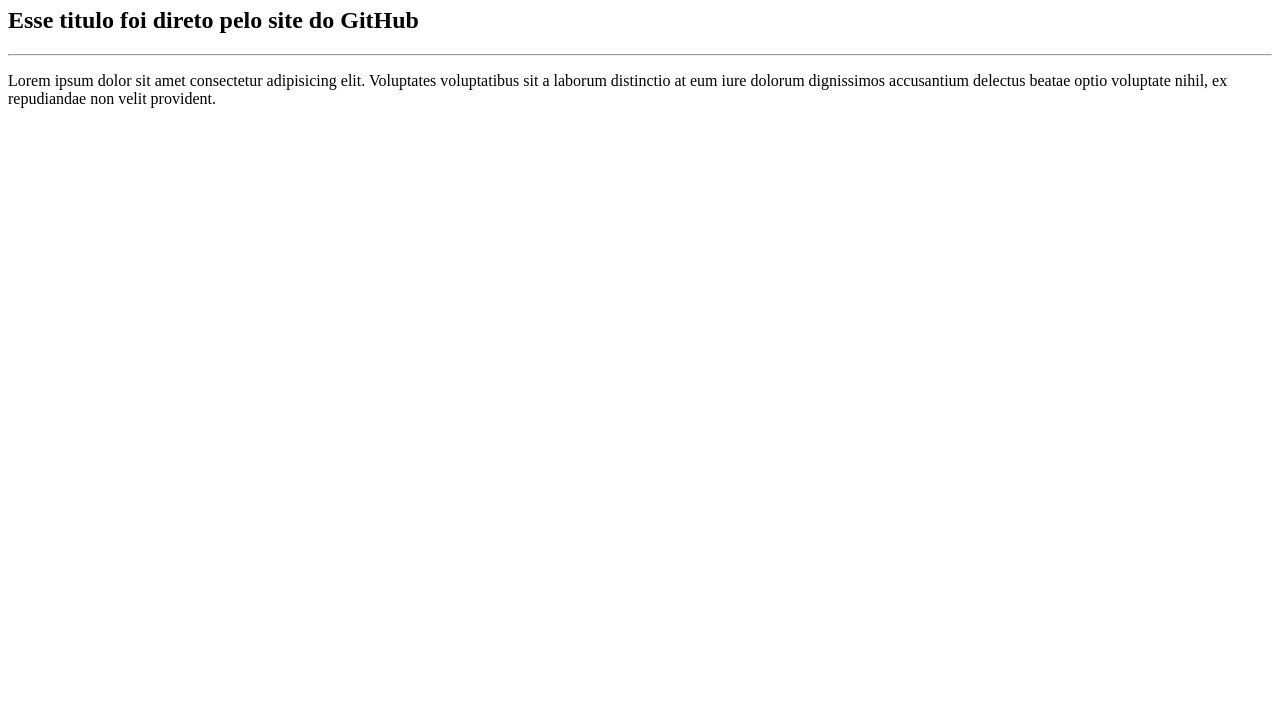
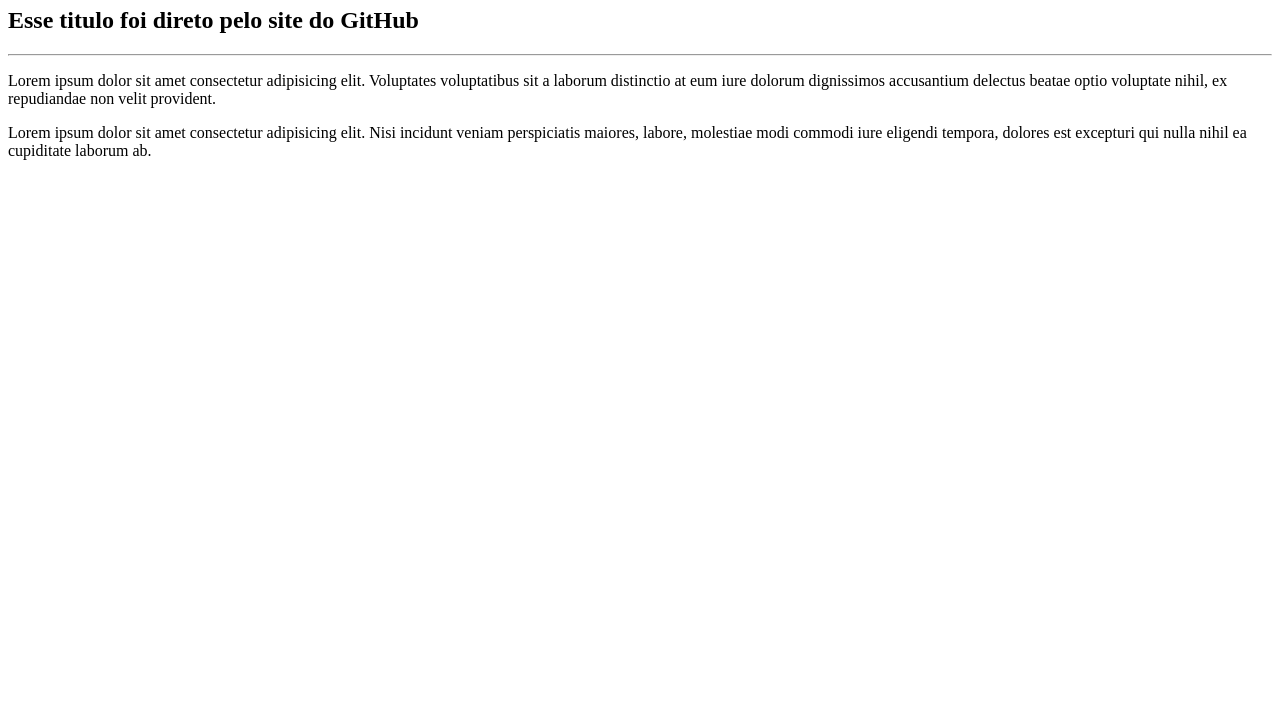
Before and after one commit to eduramoss/ola-mundo, a plain HTML site: page site-exemplo/index.html in a window 1280 px wide. Shown: the part 73-800 px from the top of the page. Drawn offline with Linux system fonts and the light colour scheme.

Commit message:
adicionei outro paragrafo

```diff
--- a/site-exemplo/index.html
+++ b/site-exemplo/index.html
@@ -20,6 +20,8 @@
         <h2>Esse titulo foi direto pelo site do GitHub</h2>
         <hr>
         <p>Lorem ipsum dolor sit amet consectetur adipisicing elit. Voluptates voluptatibus sit a laborum distinctio at eum iure dolorum dignissimos accusantium delectus beatae optio voluptate nihil, ex repudiandae non velit provident.</p>
+
+        <p>Lorem ipsum dolor sit amet consectetur adipisicing elit. Nisi incidunt veniam perspiciatis maiores, labore, molestiae modi commodi iure eligendi tempora, dolores est excepturi qui nulla nihil ea cupiditate laborum ab.</p>
     </body>
     </html>
 </body>
```
